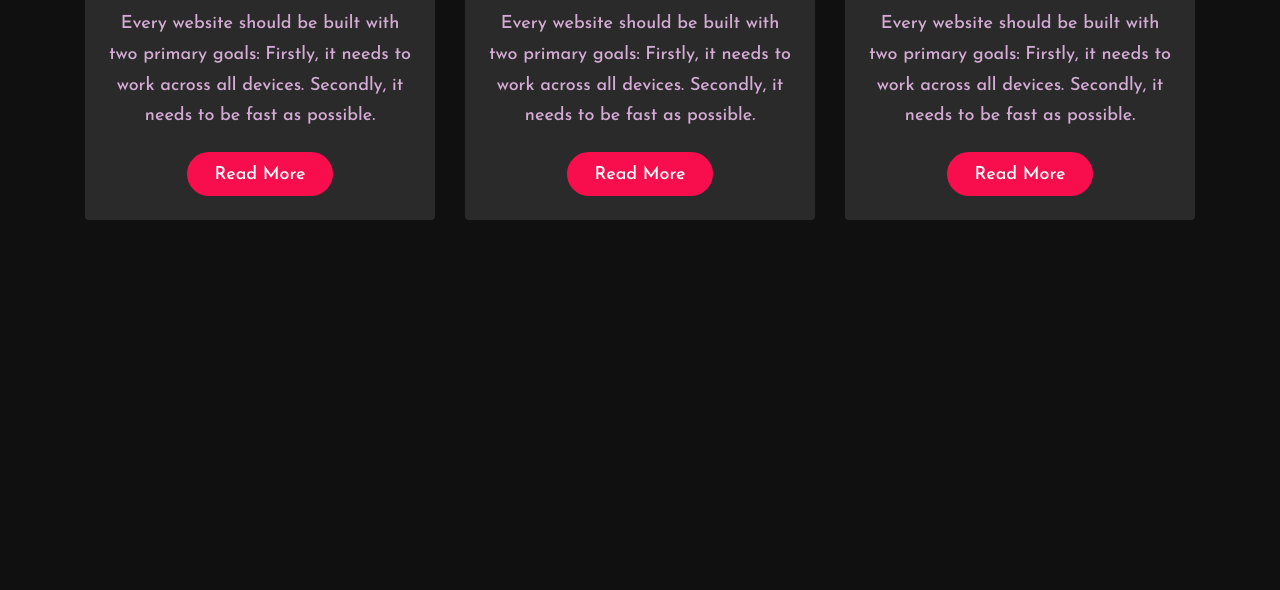
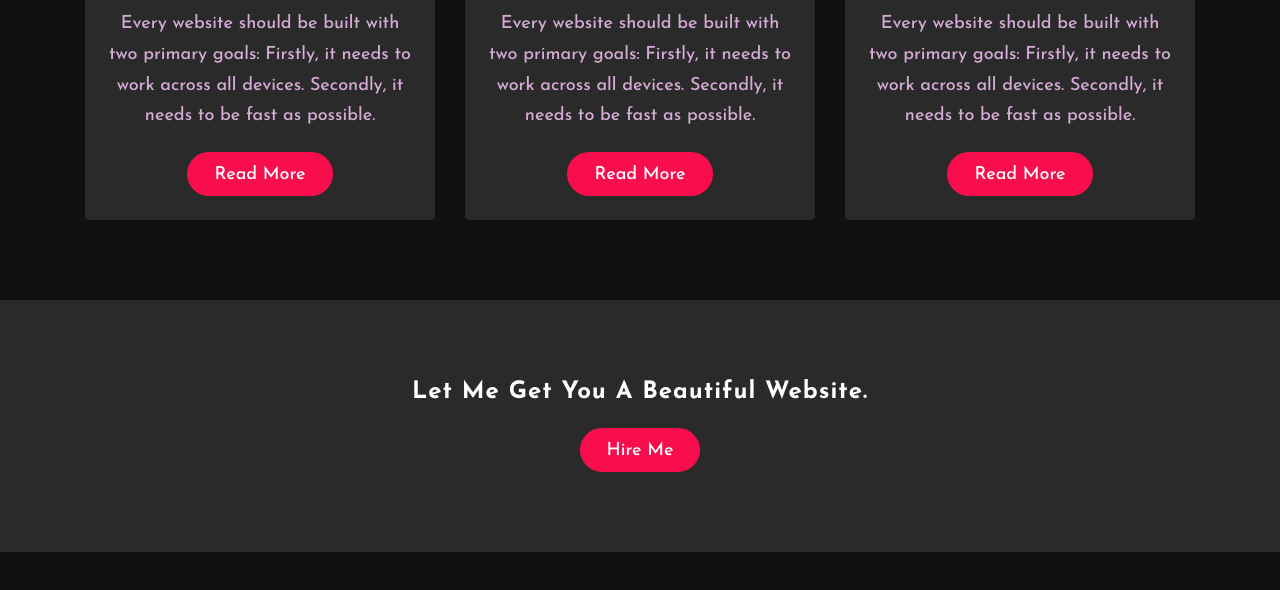
Before and after one commit to alhiane-1899/portfolio, a plain HTML site: page index.html in a window 1280 px wide. Shown: the part 2094-2684 px from the top of the page. Drawn offline with Linux system fonts and the light colour scheme.

Commit message:
Contact Us Section Added

```diff
--- a/css/styles.css
+++ b/css/styles.css
@@ -329,3 +329,18 @@ img {
     margin: 20px auto 0;
 }
 /* end our services */
+/* start contact us section */
+.contact-us {
+    padding: 5rem 0;
+    background-color: var(--sec-bg);
+}
+.contact-us h3 {
+    text-align: center;
+    font-size: 1.5rem;
+    letter-spacing: 1px;
+    margin-bottom: 1.5rem;
+}
+.contact-us .btn {
+    margin: 0 auto;
+}
+/* end contact us section */
--- a/index.html
+++ b/index.html
@@ -93,5 +93,13 @@
         </div>
     </section>
     <!-- end our services -->
+    <!-- start contact us section -->
+    <section class="contact-us">
+        <div class="container">
+            <h3>Let Me Get You A Beautiful Website.</h3>
+            <a href="#" class="btn">Hire Me</a>
+        </div>
+    </section>
+    <!-- end contact us section -->
 </body>
 </html>
```
